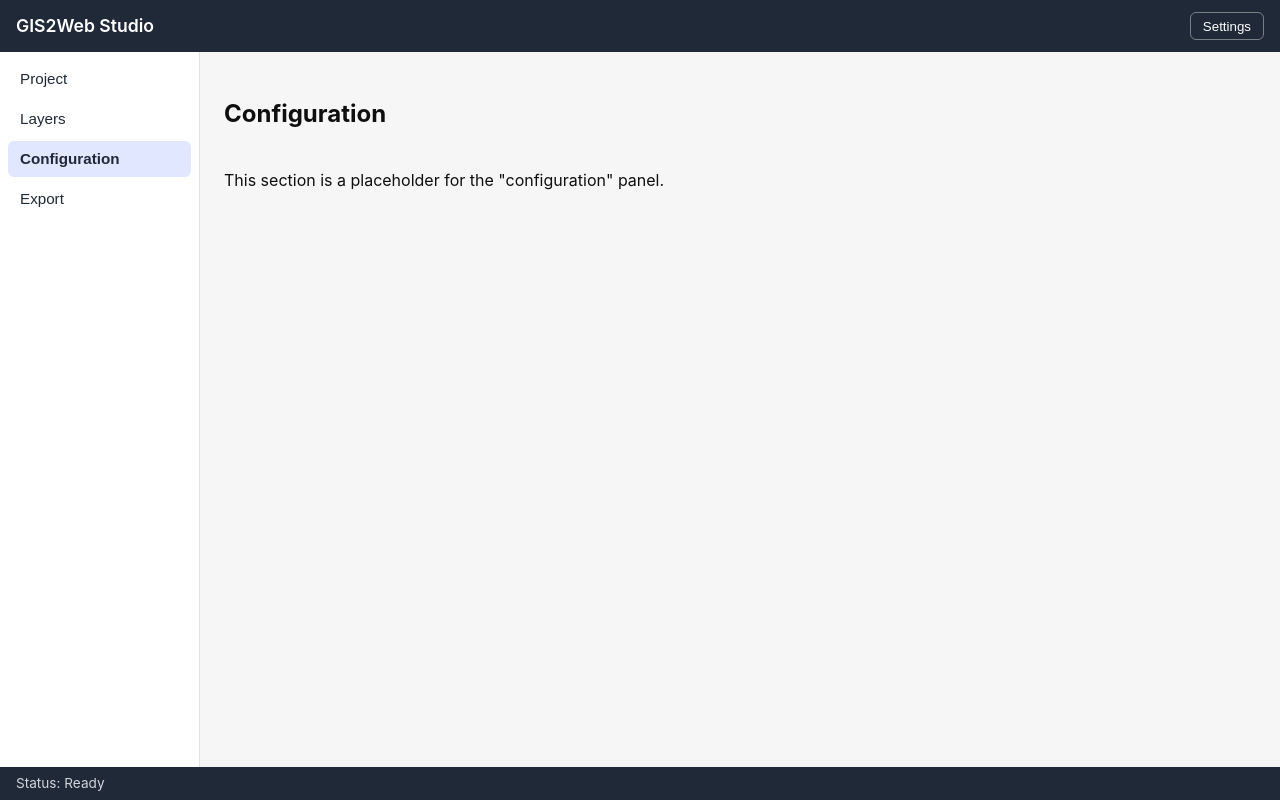
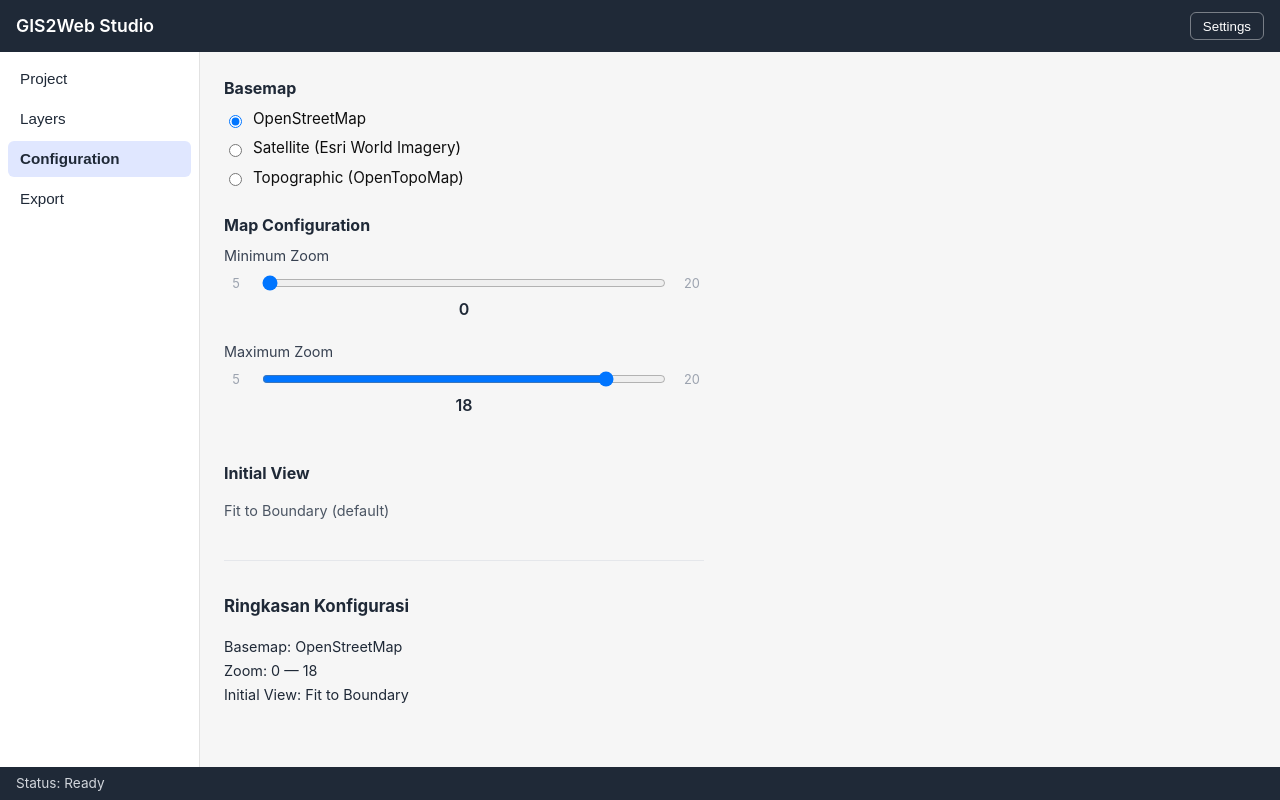
Before and after one commit to Kqurisna/gis2web-studio, a React (Vite) app: page / in a window 1280 px wide. Both pictures are taken after a click on the button "Configuration". Built offline with nearby package versions, Linux system fonts and the light colour scheme.

Commit message:
feat: add configuration panel with basemap selection and zoom sliders

```diff
--- a/src/App.css
+++ b/src/App.css
@@ -173,3 +173,86 @@ body,
 .layer-summary p {
   margin: 0.15rem 0;
 }
+
+.config-panel {
+  display: flex;
+  flex-direction: column;
+  gap: 1.5rem;
+  max-width: 480px;
+}
+
+.config-section h3 {
+  margin: 0 0 0.5rem;
+  font-size: 1rem;
+  color: #1f2937;
+}
+
+.config-radio-group {
+  display: flex;
+  flex-direction: column;
+  gap: 0.4rem;
+}
+
+.config-radio-item {
+  display: flex;
+  align-items: center;
+  gap: 0.5rem;
+  font-size: 0.95rem;
+}
+
+.config-slider-block {
+  margin-bottom: 1.25rem;
+}
+
+.config-slider-label {
+  display: block;
+  font-size: 0.9rem;
+  color: #374151;
+  margin-bottom: 0.4rem;
+}
+
+.config-slider-row {
+  display: flex;
+  align-items: center;
+  gap: 0.75rem;
+}
+
+.config-slider-row input[type="range"] {
+  flex: 1;
+}
+
+.config-slider-bound {
+  font-size: 0.8rem;
+  color: #9ca3af;
+  width: 1.5rem;
+  text-align: center;
+}
+
+.config-slider-value {
+  text-align: center;
+  font-weight: 600;
+  color: #1f2937;
+  margin-top: 0.25rem;
+}
+
+.config-error {
+  color: #b91c1c;
+  font-size: 0.85rem;
+  margin-top: 0.4rem;
+}
+
+.config-static-value {
+  color: #4b5563;
+  font-size: 0.9rem;
+}
+
+.config-summary {
+  border-top: 1px solid #e5e7eb;
+  padding-top: 1rem;
+  font-size: 0.9rem;
+  color: #1f2937;
+}
+
+.config-summary p {
+  margin: 0.15rem 0;
+}
--- a/src/App.tsx
+++ b/src/App.tsx
@@ -2,6 +2,9 @@ import { useState } from "react";
 import "./App.css";
 import MapView from "./components/MapView";
 import ProjectPanel, { type LayerInfo } from "./components/ProjectPanel";
+import ConfigurationPanel, {
+  type WebGisConfig,
+} from "./components/ConfigurationPanel";
 
 type MenuKey = "project" | "layers" | "configuration" | "export";
 
@@ -18,6 +21,12 @@ function App() {
   const [layers, setLayers] = useState<LayerInfo[]>([]);
   const [selectedLayerIndexes, setSelectedLayerIndexes] = useState<number[]>([]);
   const [boundaryLayerIndex, setBoundaryLayerIndex] = useState<number | null>(null);
+
+  const [config, setConfig] = useState<WebGisConfig>({
+    basemap: "osm",
+    minZoom: 0,
+    maxZoom: 18,
+  });
 
   return (
     <div className="app-shell">
@@ -56,6 +65,8 @@ function App() {
               boundaryLayerIndex={boundaryLayerIndex}
               onBoundaryLayerIndexChange={setBoundaryLayerIndex}
             />
+          ) : activeMenu === "configuration" ? (
+            <ConfigurationPanel config={config} onConfigChange={setConfig} />
           ) : (
             <>
               <h2>{MENU_ITEMS.find((m) => m.key === activeMenu)?.label}</h2>
--- /dev/null
+++ b/src/components/ConfigurationPanel.tsx
@@ -0,0 +1,120 @@
+export type BasemapOption = "osm" | "satellite" | "topo";
+
+export interface WebGisConfig {
+  basemap: BasemapOption;
+  minZoom: number;
+  maxZoom: number;
+}
+
+interface ConfigurationPanelProps {
+  config: WebGisConfig;
+  onConfigChange: (config: WebGisConfig) => void;
+}
+
+const BASEMAP_OPTIONS: { value: BasemapOption; label: string }[] = [
+  { value: "osm", label: "OpenStreetMap" },
+  { value: "satellite", label: "Satellite (Esri World Imagery)" },
+  { value: "topo", label: "Topographic (OpenTopoMap)" },
+];
+
+const ZOOM_MIN_LIMIT = 5;
+const ZOOM_MAX_LIMIT = 20;
+
+function ConfigurationPanel({ config, onConfigChange }: ConfigurationPanelProps) {
+  const zoomError = config.maxZoom < config.minZoom;
+
+  function updateBasemap(basemap: BasemapOption) {
+    onConfigChange({ ...config, basemap });
+  }
+
+  function updateMinZoom(value: number) {
+    onConfigChange({ ...config, minZoom: value });
+  }
+
+  function updateMaxZoom(value: number) {
+    onConfigChange({ ...config, maxZoom: value });
+  }
+
+  return (
+    <div className="config-panel">
+      <section className="config-section">
+        <h3>Basemap</h3>
+        <div className="config-radio-group">
+          {BASEMAP_OPTIONS.map((option) => (
+            <label key={option.value} className="config-radio-item">
+              <input
+                type="radio"
+                name="basemap"
+                value={option.value}
+                checked={config.basemap === option.value}
+                onChange={() => updateBasemap(option.value)}
+              />
+              {option.label}
+            </label>
+          ))}
+        </div>
+      </section>
+
+      <section className="config-section">
+        <h3>Map Configuration</h3>
+
+        <div className="config-slider-block">
+          <label className="config-slider-label">Minimum Zoom</label>
+          <div className="config-slider-row">
+            <span className="config-slider-bound">{ZOOM_MIN_LIMIT}</span>
+            <input
+              type="range"
+              min={ZOOM_MIN_LIMIT}
+              max={ZOOM_MAX_LIMIT}
+              value={config.minZoom}
+              onChange={(e) => updateMinZoom(Number(e.target.value))}
+            />
+            <span className="config-slider-bound">{ZOOM_MAX_LIMIT}</span>
+          </div>
+          <div className="config-slider-value">{config.minZoom}</div>
+        </div>
+
+        <div className="config-slider-block">
+          <label className="config-slider-label">Maximum Zoom</label>
+          <div className="config-slider-row">
+            <span className="config-slider-bound">{ZOOM_MIN_LIMIT}</span>
+            <input
+              type="range"
+              min={ZOOM_MIN_LIMIT}
+              max={ZOOM_MAX_LIMIT}
+              value={config.maxZoom}
+              onChange={(e) => updateMaxZoom(Number(e.target.value))}
+            />
+            <span className="config-slider-bound">{ZOOM_MAX_LIMIT}</span>
+          </div>
+          <div className="config-slider-value">{config.maxZoom}</div>
+        </div>
+
+        {zoomError && (
+          <p className="config-error">
+            Maximum Zoom harus lebih besar atau sama dengan Minimum Zoom.
+          </p>
+        )}
+      </section>
+
+      <section className="config-section">
+        <h3>Initial View</h3>
+        <p className="config-static-value">Fit to Boundary (default)</p>
+      </section>
+
+      <section className="config-summary">
+        <h3>Ringkasan Konfigurasi</h3>
+        <p>
+          Basemap:{" "}
+          {BASEMAP_OPTIONS.find((o) => o.value === config.basemap)?.label}
+        </p>
+        <p>
+          Zoom: {config.minZoom} — {config.maxZoom}
+        </p>
+        <p>Initial View: Fit to Boundary</p>
+      </section>
+    </div>
+  );
+}
+
+export default ConfigurationPanel;
```
